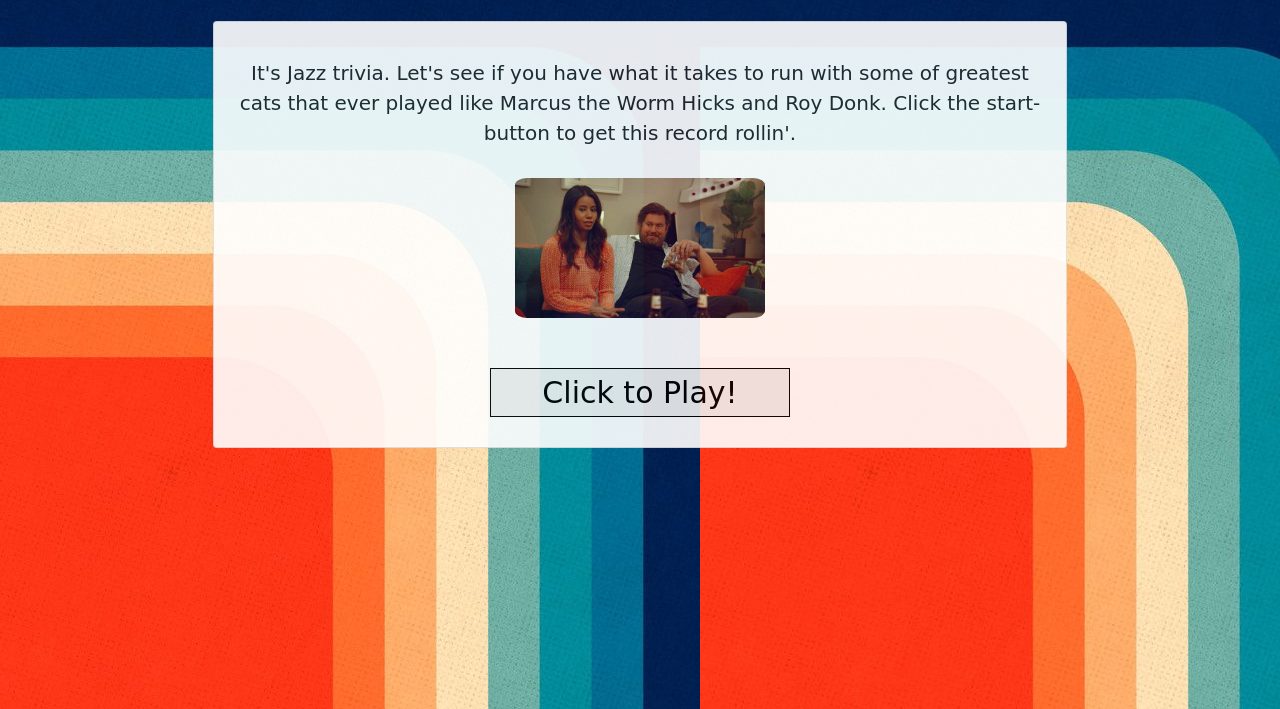
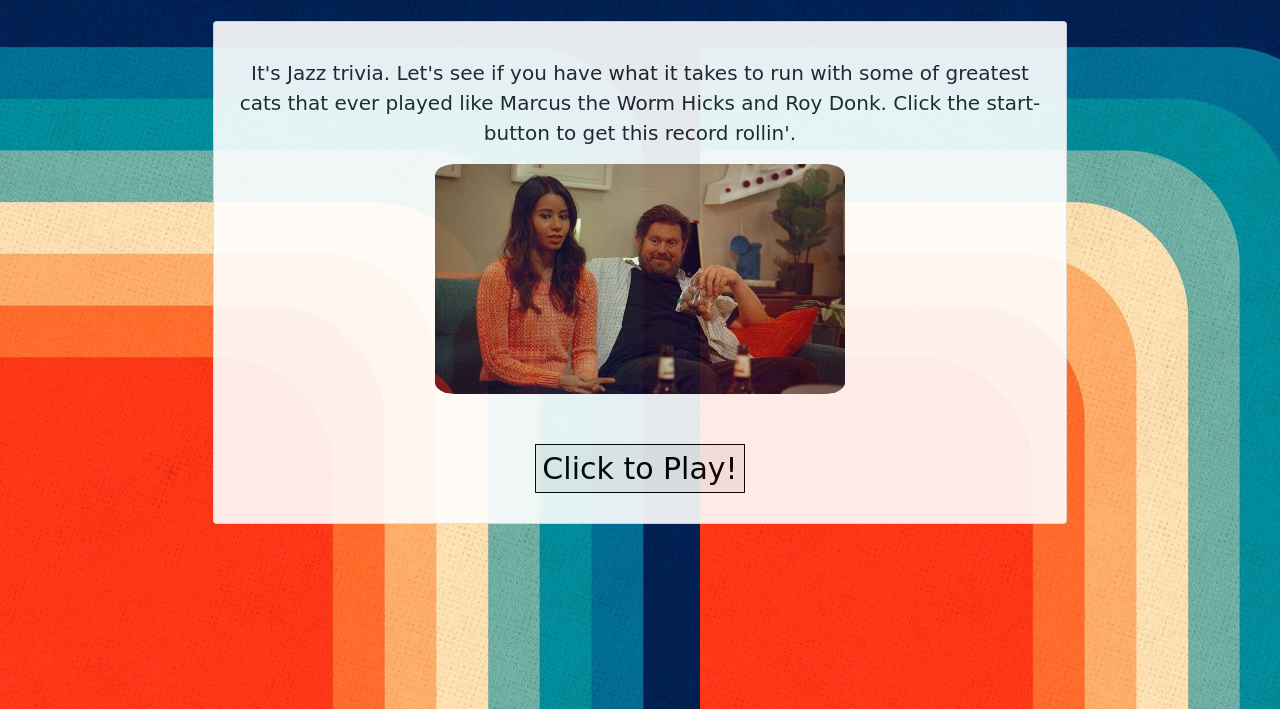
Before and after one commit to baulpallas/TriviaGame, a plain HTML site: page index.html in a window 1280 px wide. Shown: the part 91-800 px from the top of the page. Drawn offline with nearby package versions, Linux system fonts and the light colour scheme; a web font is replaced by a local one.

Commit message:
img and button should be easier to view on small device

```diff
--- a/assets/css/style.css
+++ b/assets/css/style.css
@@ -17,18 +17,18 @@
 }
 
 .paulBufano {
-  width: 250px;
+  width: 50%;
   margin-bottom: 20px;
   border-radius: 5%;
 }
 
 #royDonk {
-  width: 250px;
+  width: 50%;
   border-radius: 5%;
 }
 
 #colgate {
-  width: 250px;
+  width: 50%;
   border-radius: 5%;
 }
 
@@ -53,8 +53,7 @@
 
 .startButton {
   text-align: center;
-  width: 300px;
-  text-align: center;
+  width: 100%;
   margin-bottom: 30px;
   border: black solid 1px;
   font-size: 30px;
--- a/index.html
+++ b/index.html
@@ -48,15 +48,14 @@
         </div>
         <div class="row">
           <div class="content h-100 col-12">
-            It's Jazz trivia. Let's see if you have what it takes to run with
-            some of greatest cats that ever played like Marcus the Worm Hicks
-            and Roy Donk. Click the start-button to get this record rollin'.
+            <p>
+              It's Jazz trivia. Let's see if you have what it takes to run with
+              some of greatest cats that ever played like Marcus the Worm Hicks
+              and Roy Donk. Click the start-button to get this record rollin'.
+            </p>
+            <img src="assets/images/paulBufano.jpg" class="paulBufano" />
           </div>
         </div>
-        <div class="row">
-          <img src="assets/images/paulBufano.jpg" class="paulBufano" />
-        </div>
-        <br />
         <div class="row">
           <div class="col-12 buttonContainer">
             <button type="button" class="startButton">
```
